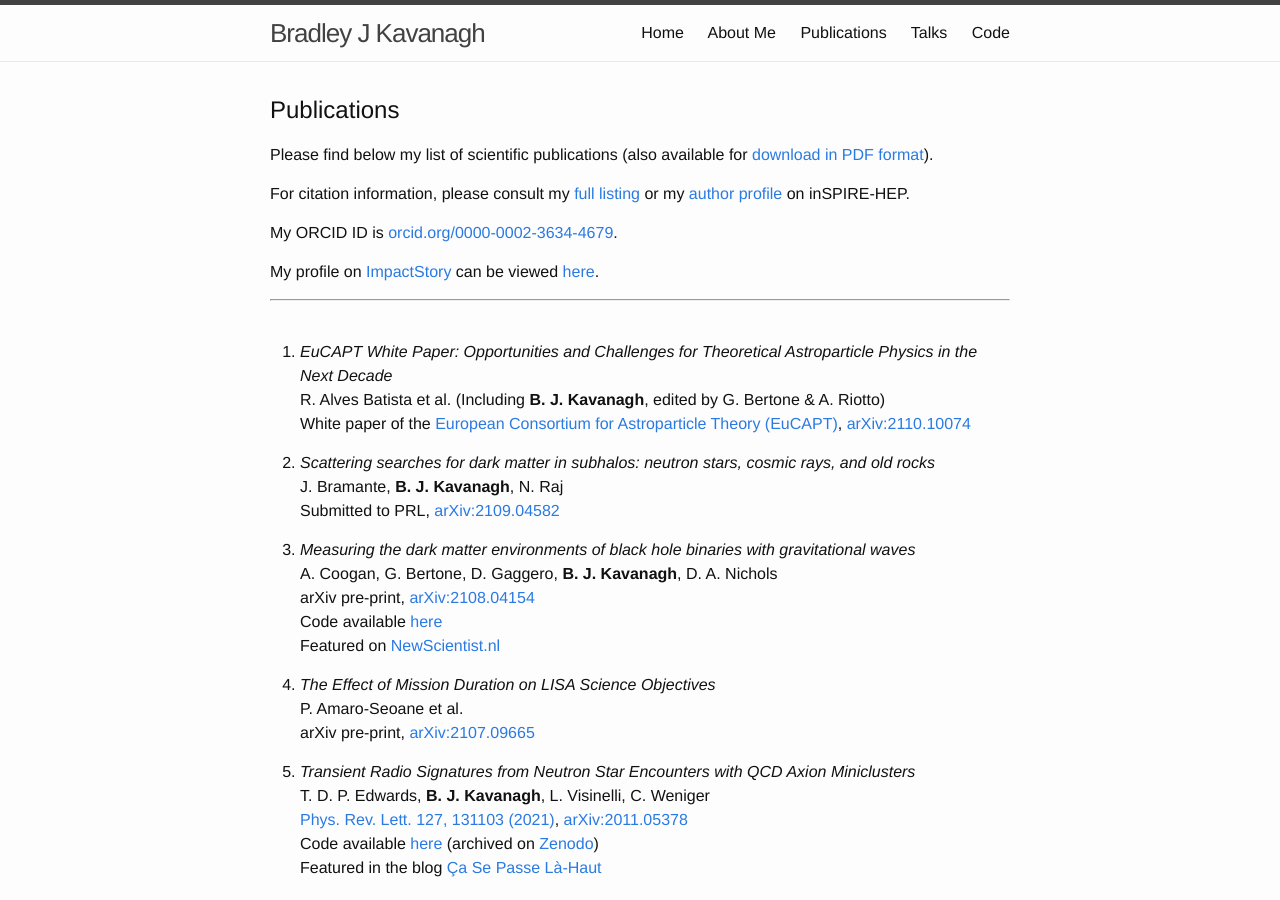
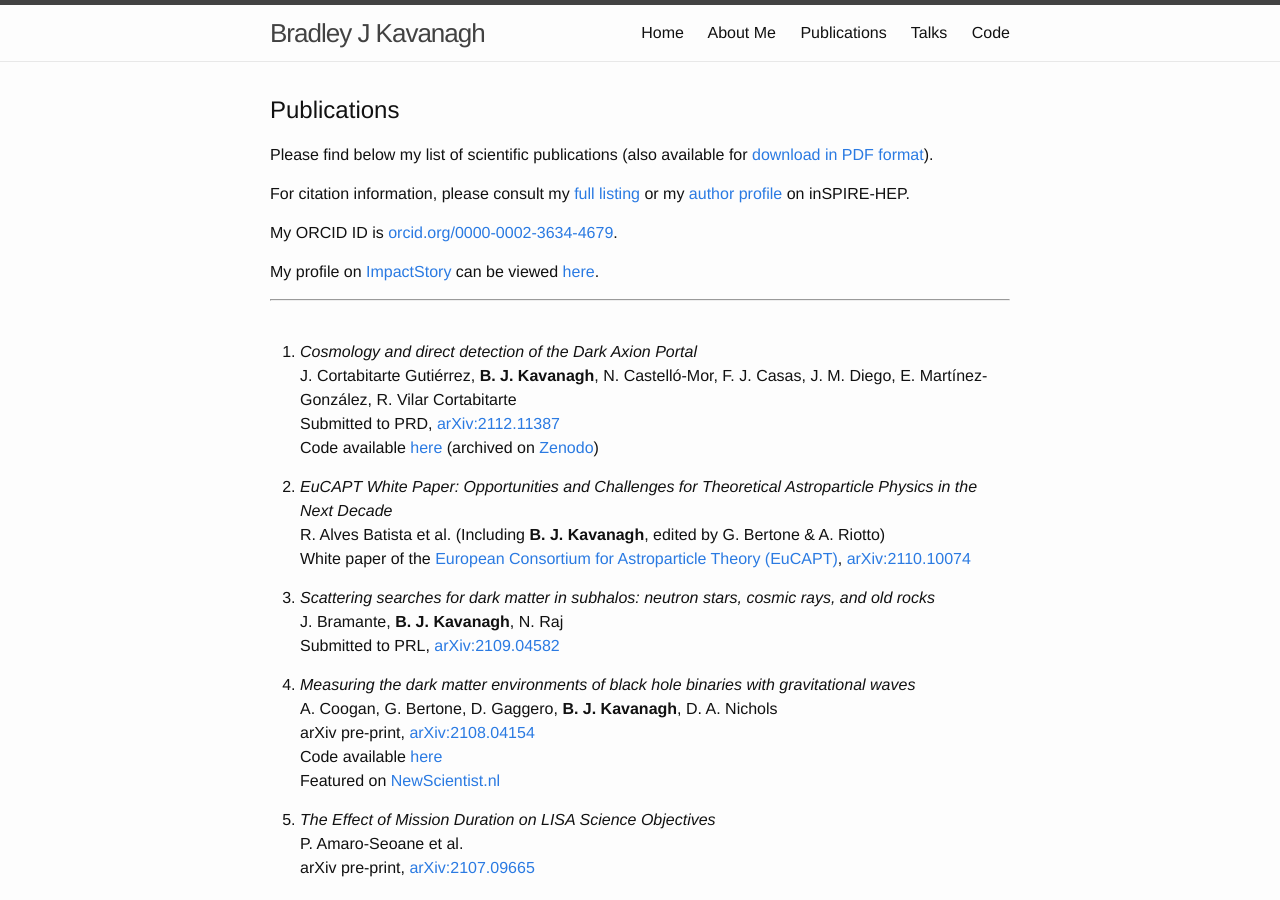
Before and after one commit to bradkav/bradkav.github.io, a Jekyll site: the page built from publications.md, in a window 1280 px wide and 900 px high. Built offline with Jekyll 4.4.1, drawn with Linux system fonts in a browser that asks for light colours; Markdown is read by kramdown in place of the engine named in the settings.

Commit message:
Added Dark Axion Portal Paper

```diff
--- a/publications.md
+++ b/publications.md
@@ -19,7 +19,12 @@ My profile on [ImpactStory](https://impactstory.org/) can be viewed [here](https
 ***
 <br>
 
-1. *EuCAPT White Paper: Opportunities and Challenges for Theoretical Astroparticle Physics in the Next Decade*
+1. *Cosmology and direct detection of the Dark Axion Portal*
+J. Cortabitarte Gutiérrez, **B. J. Kavanagh**, N. Castelló-Mor, F. J. Casas, J. M. Diego, E. Martínez-González, R. Vilar Cortabitarte
+Submitted to PRD, [arXiv:2112.11387](https://arxiv.org/abs/2112.11387)
+Code available [here](https://github.com/bradkav/DarkAxionPortal) (archived on [Zenodo](https://doi.org/10.5281/zenodo.5794543))
+
+2. *EuCAPT White Paper: Opportunities and Challenges for Theoretical Astroparticle Physics in the Next Decade*
 R. Alves Batista et al. (Including **B. J. Kavanagh**, edited by G. Bertone & A. Riotto)
 White paper of the [European Consortium for Astroparticle Theory (EuCAPT)](https://www.eucapt.org), [arXiv:2110.10074](https://arxiv.org/abs/2110.10074)
 
```
Also changed, not shown: 2 other files.
